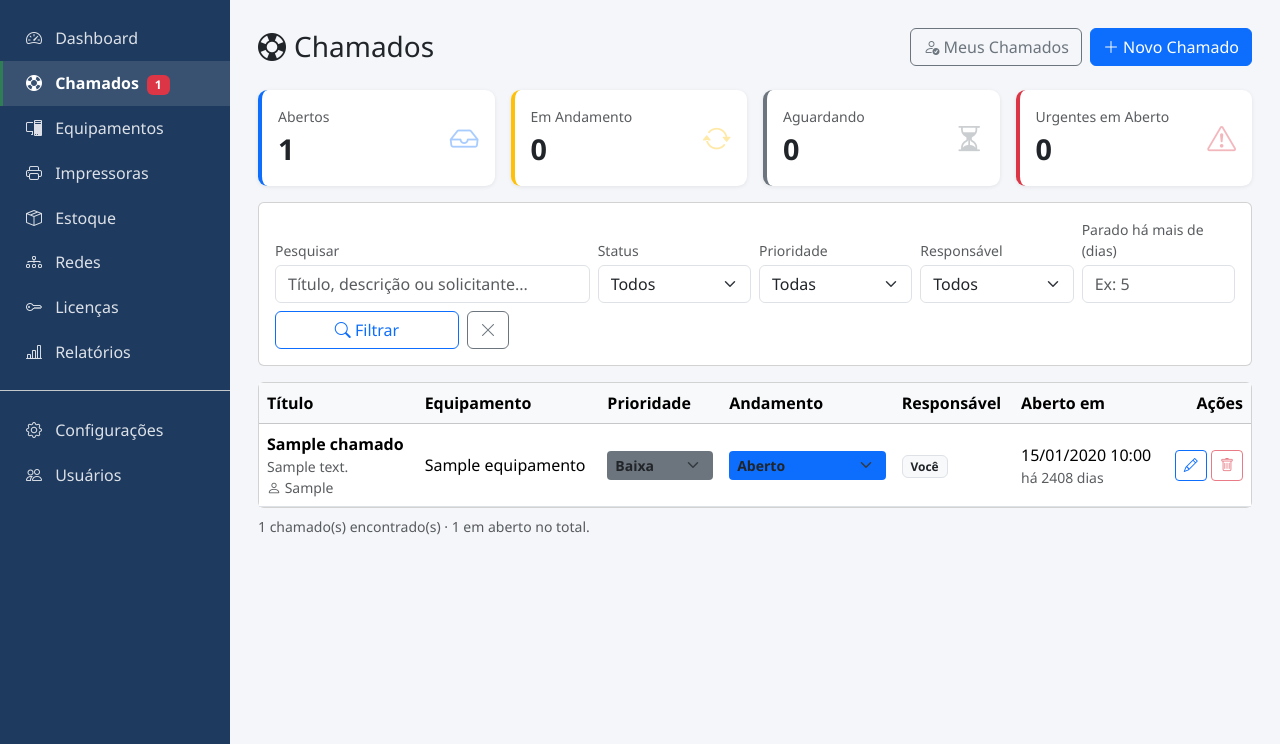
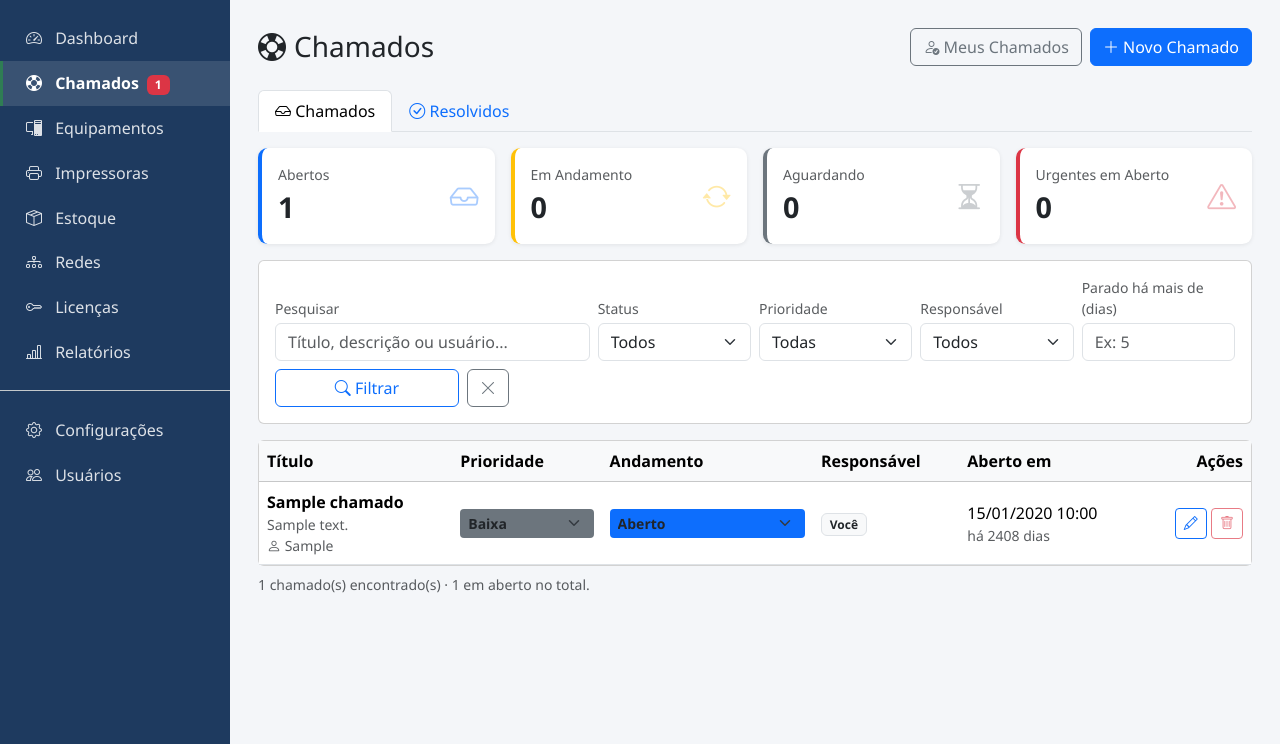
Before and after one commit to SalomaoKonjunski/Web-SCATI, a PHP site: page /web-scati/modules/chamados/index.php in a window 1280 px wide. Shown: the part 56-800 px from the top of the page. Run offline with PHP 8.4, Linux system fonts and the light colour scheme; a user stored in the database is signed in; data comes from the database, SQL or seed files in the repository; tables that the repository leaves empty hold one stand-in row (values such as "Sample post").

Commit message:
Simplifica o cadastro de chamado e separa os resolvidos em outra aba
- Remove o campo "Equipamento relacionado" do formulário e da listagem
  de chamados (a coluna do banco é mantida, apenas deixa de ser usada
  na interface).
- Renomeia o rótulo do campo de quem pediu o chamado, de "Solicitante"
  para "Usuário".
- A opção "Atribuir para mim" (na listagem e no formulário) passa a
  aparecer somente para o perfil Administrador; usuários Padrão não a
  veem mais, tanto na interface quanto no acesso direto à rota.
- Adiciona uma aba "Resolvidos" dentro de Chamados, mostrando os
  chamados Concluídos/Cancelados com as colunas "Solicitado em" e
  "Concluído em" (para cancelados, mostra a data da última atualização
  com a marcação "cancelado"). A aba principal "Chamados" passa a
  listar só os chamados em aberto, deixando a lista de pendências mais
  enxuta; os cartões de resumo e o filtro "Parado há mais de" só
  aparecem nessa aba principal.

```diff
--- a/web-scati/web-scati/modules/chamados/atribuir.php
+++ b/web-scati/web-scati/modules/chamados/atribuir.php
@@ -7,7 +7,7 @@ exigirLogin();
 
 $usuarioAtual = usuarioLogado();
 
-if ($usuarioAtual['solicitante']) {
+if (!$usuarioAtual['admin']) {
     flash('danger', 'Seu perfil não pode se atribuir a chamados.');
     redirect('/modules/chamados/index.php');
 }
--- a/web-scati/web-scati/modules/chamados/index.php
+++ b/web-scati/web-scati/modules/chamados/index.php
@@ -10,20 +10,27 @@ $pageTitle = 'Chamados';
 $usuarioAtual = usuarioLogado();
 $souSolicitante = $usuarioAtual['solicitante'];
 
+$aba = ($_GET['aba'] ?? '') === 'resolvidos' ? 'resolvidos' : 'pendentes';
+$statusOpcoes = $aba === 'resolvidos' ? ['Concluído', 'Cancelado'] : ['Aberto', 'Em andamento', 'Aguardando'];
+
 $busca = trim($_GET['busca'] ?? '');
 $filtroStatus = $_GET['status'] ?? '';
 $filtroPrioridade = $_GET['prioridade'] ?? '';
 $filtroResponsavel = $_GET['responsavel_id'] ?? '';
-$filtroDiasParado = trim($_GET['dias_parado'] ?? '');
-$filtroUrgentes = isset($_GET['urgentes']) && $_GET['urgentes'] === '1';
+$filtroDiasParado = $aba === 'pendentes' ? trim($_GET['dias_parado'] ?? '') : '';
+$filtroUrgentes = $aba === 'pendentes' && isset($_GET['urgentes']) && $_GET['urgentes'] === '1';
 
-$sql = "SELECT c.*, e.nome AS equipamento_nome, e.patrimonio AS equipamento_patrimonio, u.usuario AS responsavel_nome
+$sql = "SELECT c.*, u.usuario AS responsavel_nome
         FROM chamados c
-        LEFT JOIN equipamentos e ON e.id = c.equipamento_id
         LEFT JOIN usuarios u ON u.id = c.responsavel_id
         WHERE 1=1";
 $params = [];
 
+if ($aba === 'resolvidos') {
+    $sql .= " AND c.status IN ('Concluído', 'Cancelado')";
+} else {
+    $sql .= " AND c.status NOT IN ('Concluído', 'Cancelado')";
+}
 if ($busca !== '') {
     $sql .= " AND (c.titulo LIKE :busca1 OR c.descricao LIKE :busca2 OR c.solicitante LIKE :busca3)";
     $curingaBusca = '%' . $busca . '%';
@@ -46,16 +53,14 @@ if ($filtroResponsavel === 'nenhum') {
     $params['responsavel_id'] = $filtroResponsavel;
 }
 if ($filtroDiasParado !== '' && is_numeric($filtroDiasParado) && (int) $filtroDiasParado >= 0) {
-    // Só considera chamados ainda em aberto — um chamado concluído há muito
-    // tempo não está "parado", só está resolvido e arquivado.
-    $sql .= " AND c.status NOT IN ('Concluído', 'Cancelado')
-              AND c.criado_em <= DATE_SUB(NOW(), INTERVAL :dias_parado DAY)";
+    // Só se aplica na aba Pendentes (a aba já garante status em aberto).
+    $sql .= " AND c.criado_em <= DATE_SUB(NOW(), INTERVAL :dias_parado DAY)";
     $params['dias_parado'] = (int) $filtroDiasParado;
 }
 if ($filtroUrgentes) {
     // Mesmo critério do cartão "Urgentes em Aberto": prioridade Alta/Urgente
-    // e ainda não encerrado.
-    $sql .= " AND c.prioridade IN ('Alta', 'Urgente') AND c.status NOT IN ('Concluído', 'Cancelado')";
+    // (a aba já garante que está em aberto).
+    $sql .= " AND c.prioridade IN ('Alta', 'Urgente')";
 }
 if ($souSolicitante) {
     // O perfil Solicitante só enxerga os chamados que ele mesmo abriu.
@@ -63,9 +68,14 @@ if ($souSolicitante) {
     $params['meu_id'] = $usuarioAtual['id'];
 }
 
-// Abertos primeiro (respeitando a ordem definida no ENUM: Aberto > Em andamento >
-// Aguardando > Concluído > Cancelado), depois os mais urgentes, depois os mais antigos.
-$sql .= " ORDER BY c.status ASC, c.prioridade DESC, c.criado_em ASC";
+if ($aba === 'resolvidos') {
+    // Resolvidos mais recentes primeiro.
+    $sql .= " ORDER BY COALESCE(c.concluido_em, c.atualizado_em) DESC";
+} else {
+    // Abertos primeiro (respeitando a ordem definida no ENUM: Aberto > Em
+    // andamento > Aguardando), depois os mais urgentes, depois os mais antigos.
+    $sql .= " ORDER BY c.status ASC, c.prioridade DESC, c.criado_em ASC";
+}
 
 $stmt = $pdo->prepare($sql);
 $stmt->execute($params);
@@ -125,6 +135,20 @@ include __DIR__ . '/../../includes/header.php';
     </div>
 </div>
 
+<ul class="nav nav-tabs mb-3">
+    <li class="nav-item">
+        <a class="nav-link <?= $aba === 'pendentes' ? 'active' : '' ?>" href="index.php?aba=pendentes">
+            <i class="bi bi-inbox"></i> Chamados
+        </a>
+    </li>
+    <li class="nav-item">
+        <a class="nav-link <?= $aba === 'resolvidos' ? 'active' : '' ?>" href="index.php?aba=resolvidos">
+            <i class="bi bi-check-circle"></i> Resolvidos
+        </a>
+    </li>
+</ul>
+
+<?php if ($aba === 'pendentes'): ?>
 <div class="row g-3 mb-3">
     <a href="index.php?status=<?= urlencode('Aberto') ?>" class="col-6 col-md-3 scati-kpi-card-link" title="Ver chamados Abertos">
         <div class="card scati-kpi-card border-start border-4 border-primary <?= ($filtroStatus === 'Aberto' && !$filtroUrgentes) ? 'kpi-ativo' : '' ?>">
@@ -176,19 +200,21 @@ include __DIR__ . '/../../includes/header.php';
         <a href="index.php" class="btn btn-sm btn-outline-secondary"><i class="bi bi-x-lg"></i> Limpar filtro dos cartões</a>
     </div>
 <?php endif; ?>
+<?php endif; ?>
 
 <div class="card mb-3">
     <div class="card-body">
         <form method="get" class="row g-2 align-items-end">
+            <input type="hidden" name="aba" value="<?= e($aba) ?>">
             <div class="col-md-4">
                 <label class="form-label small text-muted mb-1">Pesquisar</label>
-                <input type="text" name="busca" class="form-control" placeholder="Título, descrição ou solicitante..." value="<?= e($busca) ?>">
+                <input type="text" name="busca" class="form-control" placeholder="Título, descrição ou usuário..." value="<?= e($busca) ?>">
             </div>
             <div class="col-md-2">
                 <label class="form-label small text-muted mb-1">Status</label>
                 <select name="status" class="form-select">
                     <option value="">Todos</option>
-                    <?php foreach (statusChamado() as $status): ?>
+                    <?php foreach ($statusOpcoes as $status): ?>
                         <option value="<?= e($status) ?>" <?= $filtroStatus === $status ? 'selected' : '' ?>><?= e($status) ?></option>
                     <?php endforeach; ?>
                 </select>
@@ -214,13 +240,15 @@ include __DIR__ . '/../../includes/header.php';
                 </select>
             </div>
             <?php endif; ?>
+            <?php if ($aba === 'pendentes'): ?>
             <div class="col-md-2">
                 <label class="form-label small text-muted mb-1">Parado há mais de (dias)</label>
                 <input type="number" name="dias_parado" min="0" class="form-control" placeholder="Ex: 5" value="<?= e($filtroDiasParado) ?>">
             </div>
+            <?php endif; ?>
             <div class="col-md-3 d-flex gap-2">
                 <button type="submit" class="btn btn-outline-primary w-100"><i class="bi bi-search"></i> Filtrar</button>
-                <a href="index.php" class="btn btn-outline-secondary" title="Limpar filtros"><i class="bi bi-x-lg"></i></a>
+                <a href="index.php?aba=<?= e($aba) ?>" class="btn btn-outline-secondary" title="Limpar filtros"><i class="bi bi-x-lg"></i></a>
             </div>
         </form>
         <?php if ($filtroDiasParado !== '' && is_numeric($filtroDiasParado)): ?>
@@ -237,17 +265,24 @@ include __DIR__ . '/../../includes/header.php';
             <thead class="table-light">
                 <tr>
                     <th>Título</th>
-                    <th>Equipamento</th>
                     <th>Prioridade</th>
                     <th>Andamento</th>
                     <th>Responsável</th>
-                    <th>Aberto em</th>
+                    <?php if ($aba === 'resolvidos'): ?>
+                        <th>Solicitado em</th>
+                        <th>Concluído em</th>
+                    <?php else: ?>
+                        <th>Aberto em</th>
+                    <?php endif; ?>
                     <?php if (!$souSolicitante): ?><th class="text-end">Ações</th><?php endif; ?>
                 </tr>
             </thead>
             <tbody>
+                <?php
+                    $totalColunas = 4 + ($aba === 'resolvidos' ? 2 : 1) + ($souSolicitante ? 0 : 1);
+                ?>
                 <?php if (empty($chamados)): ?>
-                    <tr><td colspan="<?= $souSolicitante ? 6 : 7 ?>" class="text-center text-muted py-4">Nenhum chamado encontrado.</td></tr>
+                    <tr><td colspan="<?= $totalColunas ?>" class="text-center text-muted py-4">Nenhum chamado encontrado.</td></tr>
                 <?php endif; ?>
                 <?php foreach ($chamados as $chamado): ?>
                     <?php
@@ -271,13 +306,6 @@ include __DIR__ . '/../../includes/header.php';
                             <?php endif; ?>
                             <?php if (!empty($chamado['solicitante'])): ?>
                                 <div class="small text-muted"><i class="bi bi-person"></i> <?= e($chamado['solicitante']) ?></div>
-                            <?php endif; ?>
-                        </td>
-                        <td>
-                            <?php if ($chamado['equipamento_id']): ?>
-                                <?= e(nomeEquipamento($chamado['equipamento_nome'], $chamado['equipamento_patrimonio'])) ?>
-                            <?php else: ?>
-                                <span class="text-muted">-</span>
                             <?php endif; ?>
                         </td>
                         <td>
@@ -317,22 +345,29 @@ include __DIR__ . '/../../includes/header.php';
                                 <?php else: ?>
                                     <?= e($chamado['responsavel_nome']) ?>
                                 <?php endif; ?>
-                            <?php elseif ($souSolicitante): ?>
-                                <span class="text-muted">Não atribuído</span>
-                            <?php else: ?>
+                            <?php elseif (!$souSolicitante && $usuarioAtual['admin']): ?>
                                 <a href="atribuir.php?id=<?= (int) $chamado['id'] ?>" class="btn btn-sm btn-outline-primary">
                                     <i class="bi bi-person-plus"></i> Atribuir para mim
                                 </a>
+                            <?php else: ?>
+                                <span class="text-muted">Não atribuído</span>
                             <?php endif; ?>
                         </td>
-                        <td>
-                            <?= formatDateTime($chamado['criado_em']) ?>
-                            <?php if ($emAberto): ?>
+                        <?php if ($aba === 'resolvidos'): ?>
+                            <?php $dataConclusao = $chamado['concluido_em'] ?? $chamado['atualizado_em']; ?>
+                            <td><?= formatDateTime($chamado['criado_em']) ?></td>
+                            <td>
+                                <?= formatDateTime($dataConclusao) ?>
+                                <div class="small text-muted">
+                                    <?= e(tempoDecorrido($dataConclusao)) ?><?= $chamado['status'] === 'Cancelado' ? ' · cancelado' : '' ?>
+                                </div>
+                            </td>
+                        <?php else: ?>
+                            <td>
+                                <?= formatDateTime($chamado['criado_em']) ?>
                                 <div class="small text-muted"><?= e(tempoDecorrido($chamado['criado_em'])) ?></div>
-                            <?php elseif (!empty($chamado['concluido_em'])): ?>
-                                <div class="small text-muted">Concluído <?= e(tempoDecorrido($chamado['concluido_em'])) ?></div>
-                            <?php endif; ?>
-                        </td>
+                            </td>
+                        <?php endif; ?>
                         <?php if (!$souSolicitante): ?>
                         <td class="text-end">
                             <a href="form.php?id=<?= (int) $chamado['id'] ?>" class="btn btn-sm btn-outline-primary" title="Editar"><i class="bi bi-pencil"></i></a>
```
Also changed, not shown: web-scati/web-scati/modules/chamados/form.php (+7 -19 lines).
